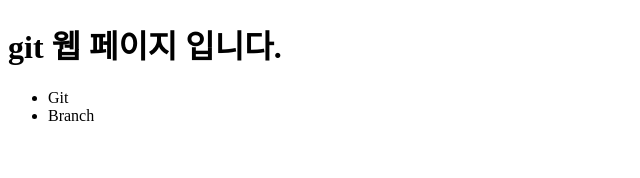
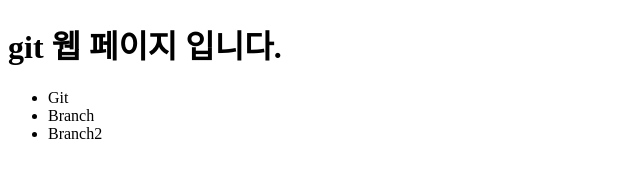
Before and after one commit to kangju2560/git-test_2019, a plain HTML site: page index.html in a window 1280 px wide. Shown: the full height of the page, 0-640 px from the left. Drawn offline with Linux system fonts and the light colour scheme.

Commit message:
브랜치2추가

```diff
--- a/index.html
+++ b/index.html
@@ -10,6 +10,7 @@
 	<ul>
 		<li>Git</li>
 		<li>Branch</li>
+		<li>Branch2</li>
 	</ul>
 </body>
 </html>
```
